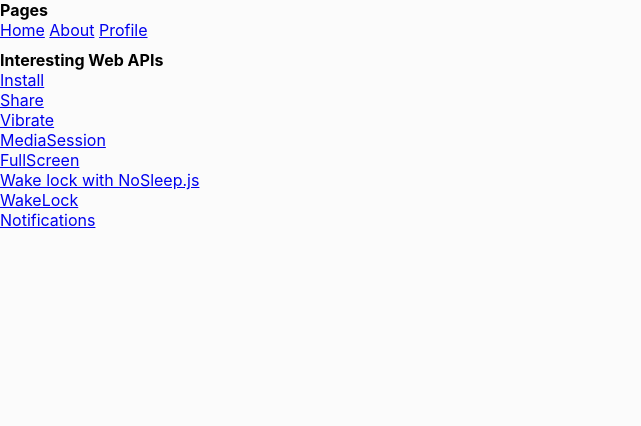
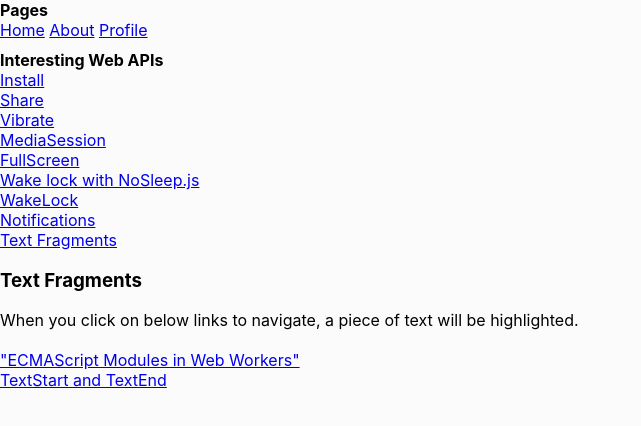
Before and after one commit to yTakkar/modern-web-apis, a React (Create React App) app: page /api/text-fragments in a window 1280 px wide. Shown: the top 426 px of the page, without its empty margins (0-641 px from the left). Built offline with nearby package versions, Linux system fonts and the light colour scheme.

Commit message:
feat: text fragments

```diff
--- a/src/App.js
+++ b/src/App.js
@@ -23,6 +23,7 @@ const FullScreen = RouteLoader(React.lazy(() => import('./pages/apis/FullScreen'
 const ScreenNoSleep = RouteLoader(React.lazy(() => import('./pages/apis/NoSleep')))
 const WakeLock = RouteLoader(React.lazy(() => import('./pages/apis/WakeLock')))
 const Notifications = RouteLoader(React.lazy(() => import('./pages/apis/Notifications')))
+const TextFragments = RouteLoader(React.lazy(() => import('./pages/apis/TextFragments')))
 
 function App() {
   return (
@@ -45,6 +46,7 @@ function App() {
           <Link to='/api/screen-no-sleep'>Wake lock with NoSleep.js</Link>
           <Link to='/api/wakelock'>WakeLock</Link>
           <Link to='/api/notifications'>Notifications</Link>
+          <Link to='/api/text-fragments'>Text Fragments</Link>
         </div>
 
         <div>
@@ -61,6 +63,7 @@ function App() {
             <Route path='/api/screen-no-sleep' component={ScreenNoSleep} />
             <Route path='/api/wakelock' component={WakeLock} />
             <Route path='/api/notifications' component={Notifications} />
+            <Route path='/api/text-fragments' component={TextFragments} />
           </Switch>
         </div>
 
--- /dev/null
+++ b/src/pages/apis/TextFragments.jsx
@@ -0,0 +1,22 @@
+import React from 'react'
+
+const TextFragments = props => {
+  return (
+    <div>
+      <h3>Text Fragments</h3>
+      <div>When you click on below links to navigate, a piece of text will be highlighted.</div><br/>
+      <a
+        href='https://blog.chromium.org/2019/12/chrome-80-content-indexing-es-modules.html#:~:text=ECMAScript'
+        target='_blank'
+        rel='noopener noreferrer'
+      >"ECMAScript Modules in Web Workers"</a><br/>
+      <a
+        href='https://blog.chromium.org/2019/12/chrome-80-content-indexing-es-modules.html#:~:text=ECMAScript,ES%20Modules%20in%20Web%20Workers'
+        target='_blank'
+        rel='noopener noreferrer'
+      >TextStart and TextEnd</a>
+    </div>
+  )
+}
+
+export default TextFragments;
```
